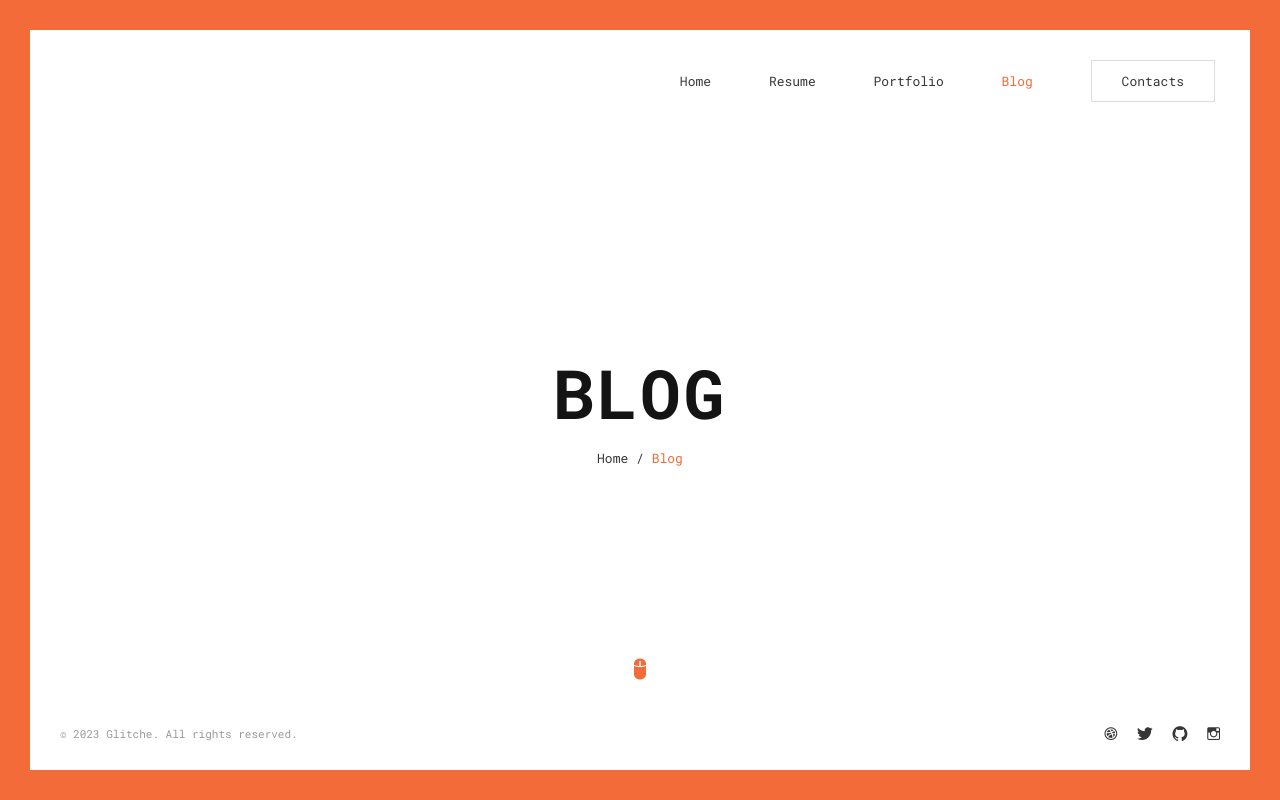
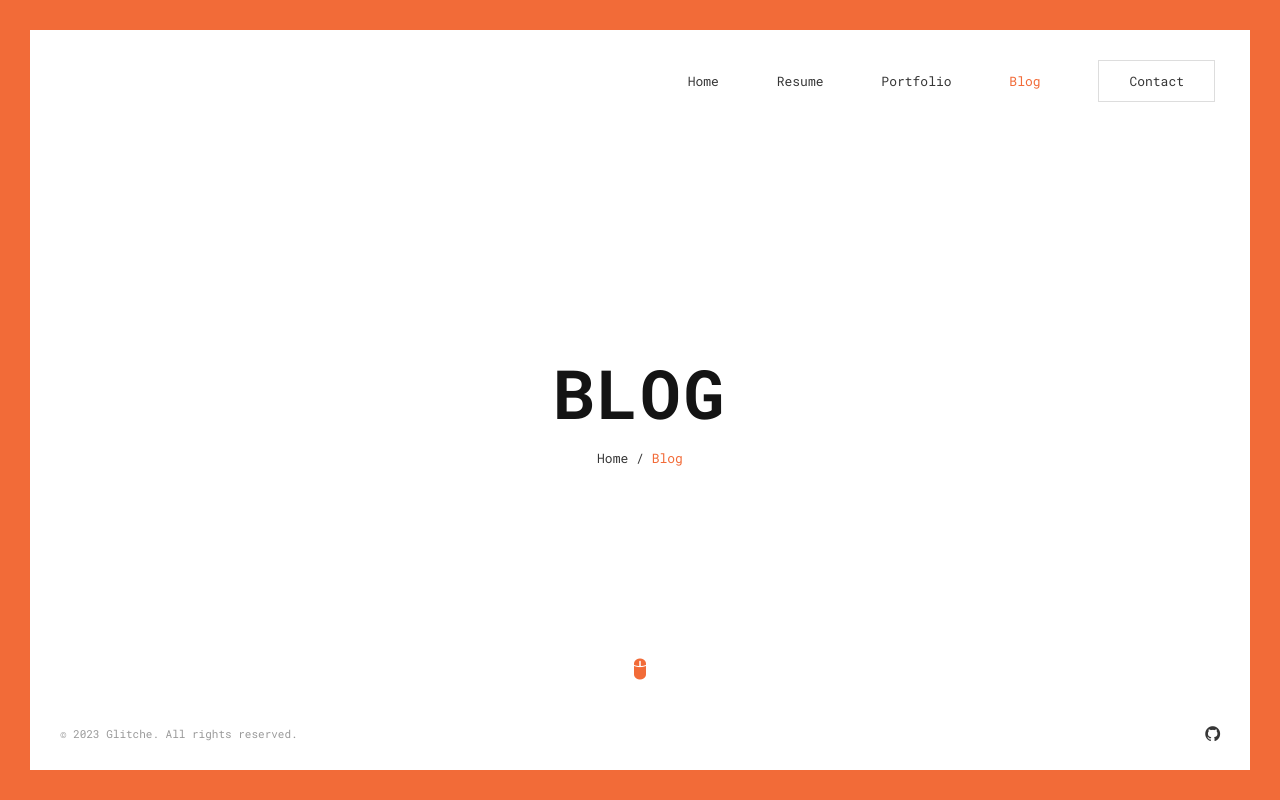
Before and after one commit to Git-Robbed/digital_resume, a website with bundled scripts: page blog_light.html in a window 1280 px wide. Shown: the top 800 px of the page. Built offline with nearby package versions, Linux system fonts and the light colour scheme; a web font is replaced by a local one.

Commit message:
Update blog_light.html

```diff
--- a/blog_light.html
+++ b/blog_light.html
@@ -63,7 +63,7 @@
 						<li class="ml-[50px] inline-block align-top"><a href="resume.html" class="lnk block mt-[12px]">Resume</a></li>
 						<li class="ml-[50px] inline-block align-top"><a href="portfolio.html" class="lnk block mt-[12px]">Portfolio</a></li>
 						<li class="active ml-[50px] inline-block align-top"><a href="blog.html" class="lnk block mt-[12px]">Blog</a></li>
-						<li class="ml-[50px] inline-block align-top"><a href="contacts.html" class="btn mt-0">Contacts</a></li>
+						<li class="ml-[50px] inline-block align-top"><a href="contacts.html" class="btn mt-0">Contact</a></li>
 					</ul>
 				</div>
 			</div>
@@ -213,10 +213,7 @@
 		<!-- Footer -->
 		<footer class="fixed bottom-[25px] left-0 px-[60px] pt-[15px] pb-[30px] w-full bg-white z-[100] opacity-100 visible">
 			<div class="soc float-right">
-				<a class="inline-block align-middle ml-[12px]" target="_blank" href="https://dribbble.com/"><span class="ion ion-social-dribbble text-[17px] text-[#363636]"></span></a>
-				<a class="inline-block align-middle ml-[12px]" target="_blank" href="https://twitter.com/"><span class="ion ion-social-twitter text-[17px] text-[#363636]"></span></a>
 				<a class="inline-block align-middle ml-[12px]" target="_blank" href="https://github.com/"><span class="ion ion-social-github text-[17px] text-[#363636]"></span></a>
-				<a class="inline-block align-middle ml-[12px]" target="_blank" href="https://www.instagram.com/"><span class="ion ion-social-instagram-outline text-[17px] text-[#363636]"></span></a>
 			</div>
 			<div class="copy float-left pt-[2px] text-[11px] text-[#999]">© 2023 Glitche. All rights reserved.</div>
 			<div class="clr"></div>
```
